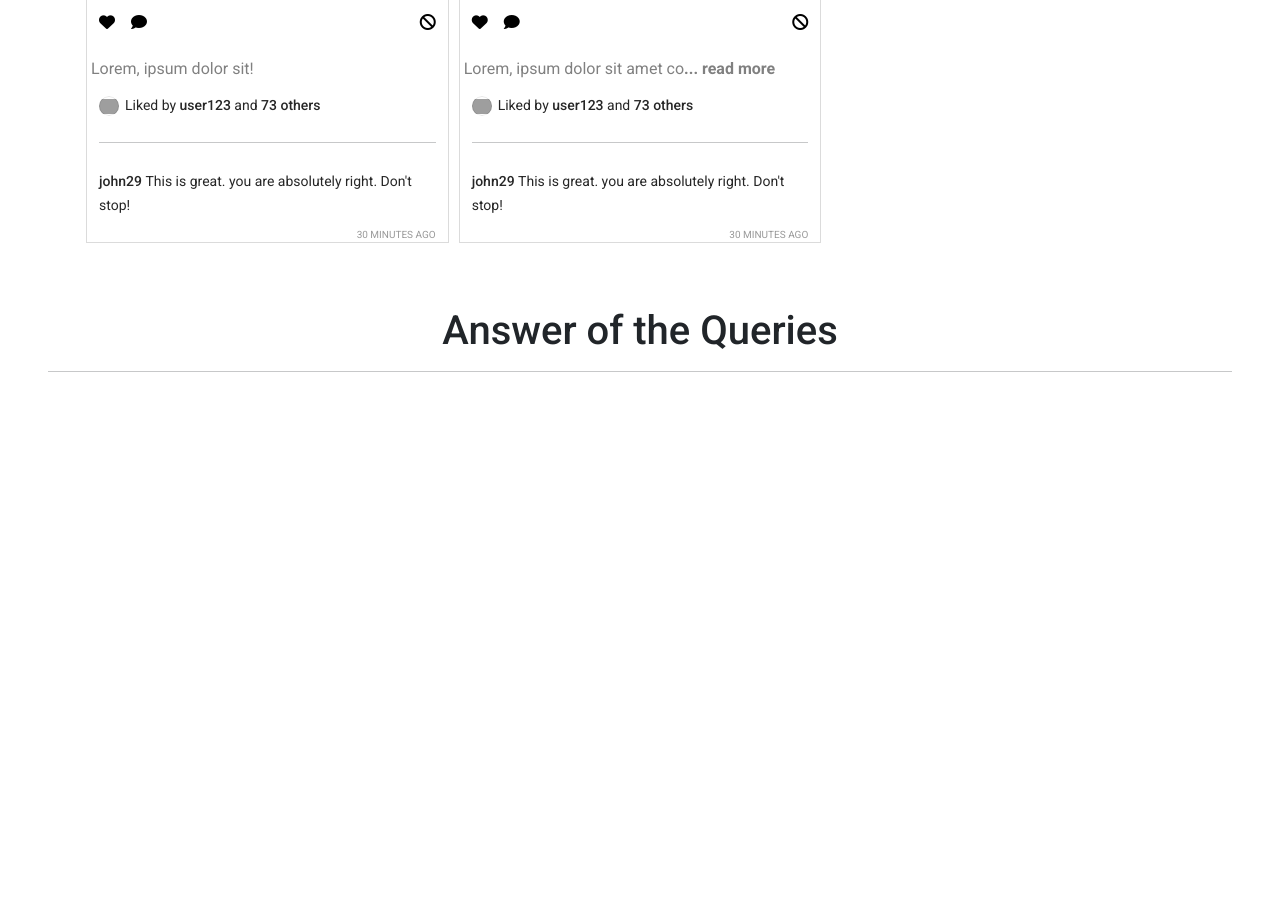
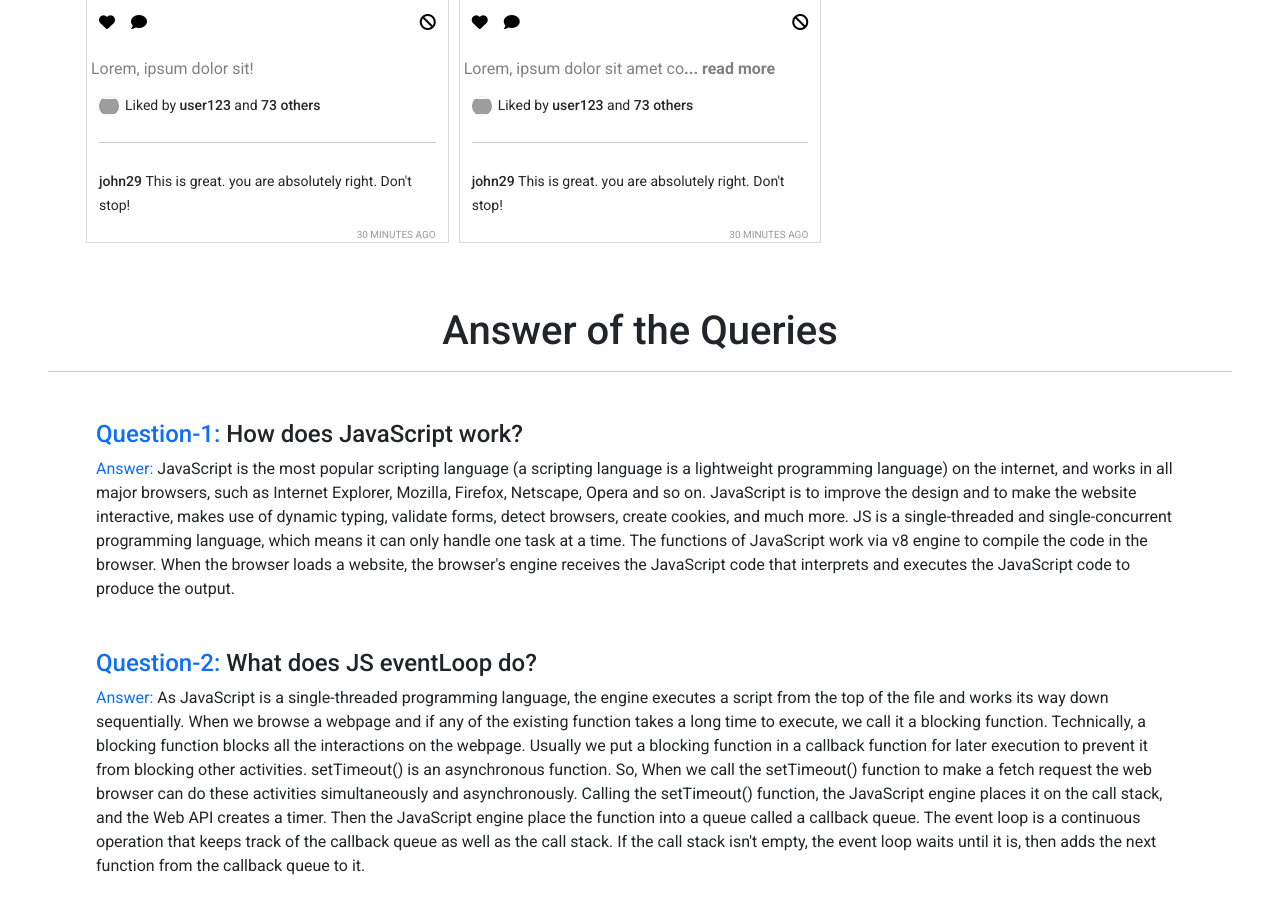
Before and after one commit to sadiha-snigdha/insta-shohor, a plain HTML site: page index.html in a window 1280 px wide. Shown: the part 1289-2199 px from the top of the page. Before the commit the page ends 1709 px from the top, so only its background shows below. Drawn offline with nearby package versions, Linux system fonts and the light colour scheme; grey boxes are pictures that could not be loaded.

Commit message:
first two questions are added

```diff
--- a/index.html
+++ b/index.html
@@ -77,10 +77,23 @@
                 <h1>Reported posts</h1>
             </div>
         </main>
-        <section class="queries m-5">
+        <section class="m-5">
             <h1 class="queries-heading text-center">Answer of the Queries</h1>
             <hr>
+            <div class="m-5">
+                <h4><span class="text-primary">Question-1: </span>How does JavaScript work?</h4>
+                <p><span class="text-primary">Answer: </span>JavaScript is the most popular scripting language (a scripting language is a lightweight programming language) on the internet, and works in all major browsers, such as Internet Explorer, Mozilla, Firefox, Netscape, Opera and so on. JavaScript is to improve the design and to make the website interactive, makes use of dynamic typing, validate forms, detect browsers, create cookies, and much more.
+                    JS is a single-threaded and single-concurrent programming language, which means it can only handle one task at a time. The functions of JavaScript work via v8 engine to compile the code in the browser. When the browser loads a website, the browser's engine receives the JavaScript code that interprets and executes the JavaScript code to produce the output.
+                    </p>
+            </div>
+            <div class="m-5">
+                <h4><span class="text-primary">Question-2: </span>What does JS eventLoop do?</h4>
+                <p><span class="text-primary">Answer: </span>As JavaScript is a single-threaded programming language, the engine executes a script from the top of the file and works its way down sequentially. When we browse a webpage and if any of the existing function takes a long time to execute, we call it a blocking function. Technically, a blocking function blocks all the interactions on the webpage. Usually we put a blocking function in a callback function for later execution to prevent it from blocking other activities.
 
+                    setTimeout() is an asynchronous function. So, When we call the setTimeout() function to make a fetch request the web browser can do these activities simultaneously and asynchronously. Calling the setTimeout() function, the JavaScript engine places it on the call stack, and the Web API creates a timer. Then the JavaScript engine place the function into a queue called a callback queue.
+                    The event loop is a continuous operation that keeps track of the callback queue as well as the call stack. If the call stack isn't empty, the event loop waits until it is, then adds the next function from the callback queue to it.
+                    </p>
+            </div>
         </section>
         <footer></footer>
 
```
